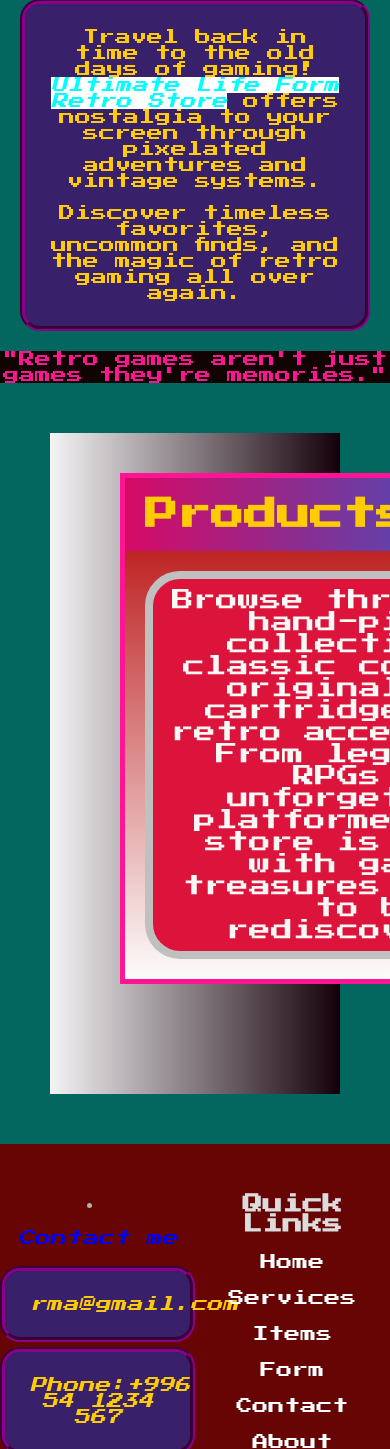
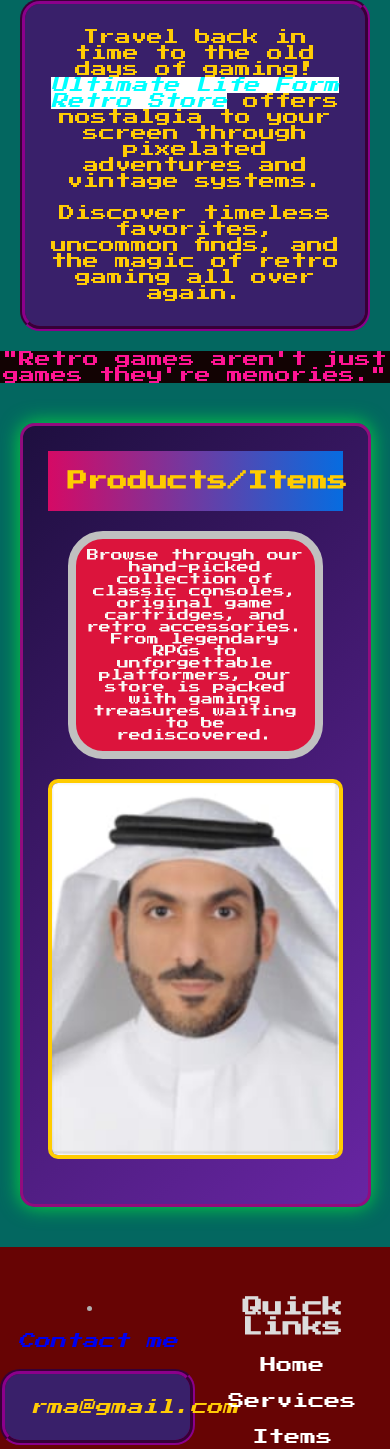
Before and after one commit to Samba-hub/web_project, a PHP site: page / in a window 390 px wide; the page is wider, and only the part inside the window is pictured. Shown: the part 956-2405 px from the top of that part. Run offline with PHP 8.4, Linux system fonts and the light colour scheme.

Commit message:
made the home page and table responsive

```diff
--- a/css/style.css
+++ b/css/style.css
@@ -216,16 +216,7 @@ p {
     padding: 25px;
 }
 
-/* Feature Box (Home Page) */
-#box1 {
-    border: 5px deeppink solid;
-    width: 500px;
-    height: auto;
-    margin-left: 30px;
-    font-size: 22px;
-    background: linear-gradient(to top, rgb(252, 252, 252), rgb(180, 0, 0));
-}
-
+/* Home Page */
 /* Paragraph inside box1 */
 #box1 p {
     text-align: center;
@@ -236,8 +227,41 @@ p {
     border-color: silver;
     border-radius: 35px;
     border-width: 8px;
+
+}
+/*New box1*/
+#box1 {
+  background: linear-gradient(135deg, #1e0f3f, #6825a3);
+  color: #ffffff;
+  font-family: 'Press Start 2P', Consolas, monospace;
+  padding: 25px;
+  border: 3px solid #920c7e;
+  border-radius: 15px;
+  max-width: 90%;
+  margin: 40px auto;
+  box-shadow: 0 0 20px #06db3f;
+  height: auto;
+  font-size: 12px;
 }
 
+#box1 h2 {
+  font-size: 20px;
+  color: #ffcc00;
+  text-align: center;
+  margin-bottom: 20px;
+}
+
+#box1 img{
+    width: 100%;
+    max-width: 300px;
+    height: auto;
+    display: block;
+    margin: 20px auto;
+    border-radius: 10px;
+    border: 4px solid #ffcc00;
+}
+
+/*End of it */
 /* Section subheadings */
 h2 {
     padding: 20px;
--- a/index.php
+++ b/index.php
@@ -26,7 +26,7 @@
     <h1>Ultimate Life Form Retro Store</h1>
 
     <!-- Introduction Section -->
-    <div class="Homediv">
+    <div>
 
         <p>Welcome to <cite>Ultimate Life Form Retro Store</cite>, your destination for nostalgic gaming experiences from the golden
             days of consoles.
@@ -49,8 +49,8 @@
         </blockquote>
     </div>
 
-    <!-- Featured Products Section -->
-    <div class="producets-section">
+
+
         <div id="box1">
             <h2>Products/Items</h2>
             <p>Browse through our hand-picked collection of classic consoles, original game cartridges, and retro
@@ -58,12 +58,12 @@
                 From legendary RPGs to unforgettable platformers, our store is packed with gaming treasures waiting to
                 be rediscovered.
             </p>
-        </div>
+
         <!-- Image -->
         <a href="pages/Items.php" target="_self" title="Click here to go to the Products/Itmes page">
-            <img src="images/GOAT.jpeg" width="400px">
+            <img src="images/GOAT.jpeg">
         </a>
-    </div>
+   </div>
 
    <?php include './includes/footer.php' ?>
 </body>
```
Also changed, not shown: other parts of css/style.css (+24 -12 lines).
